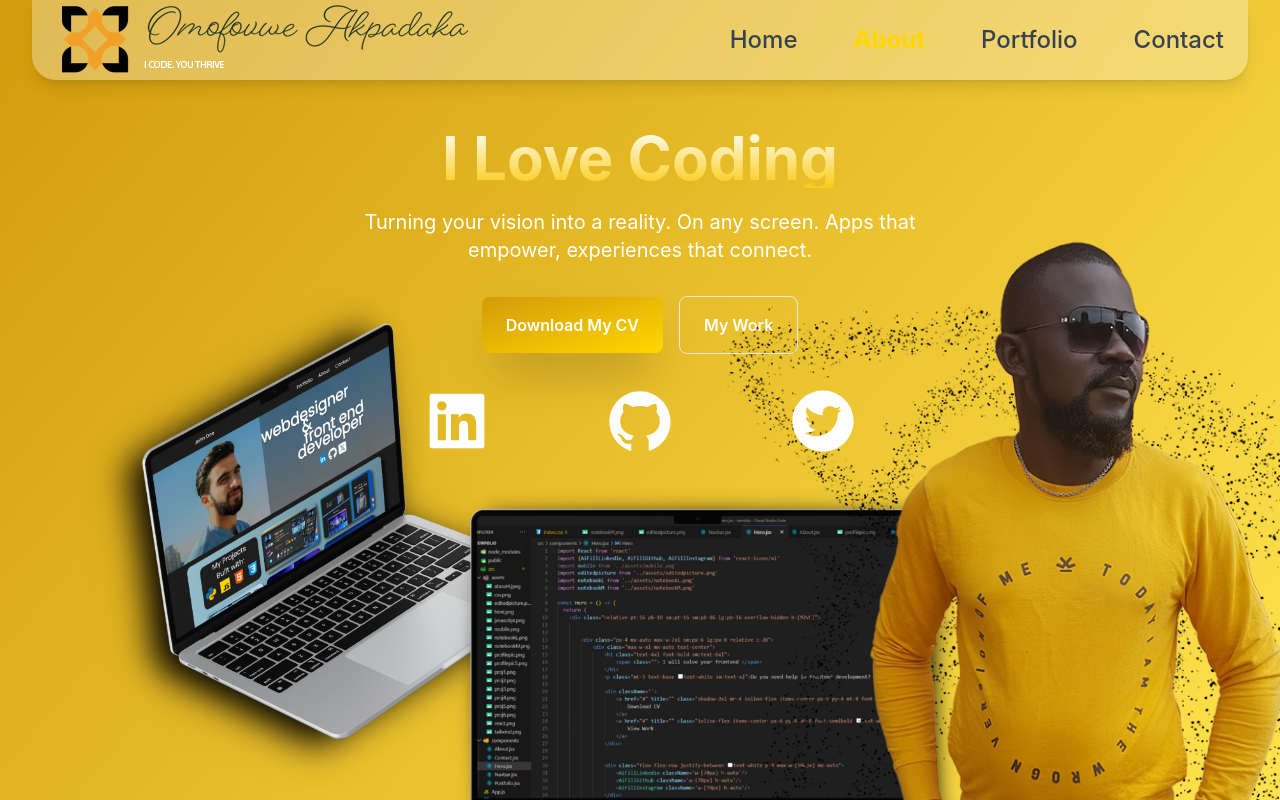
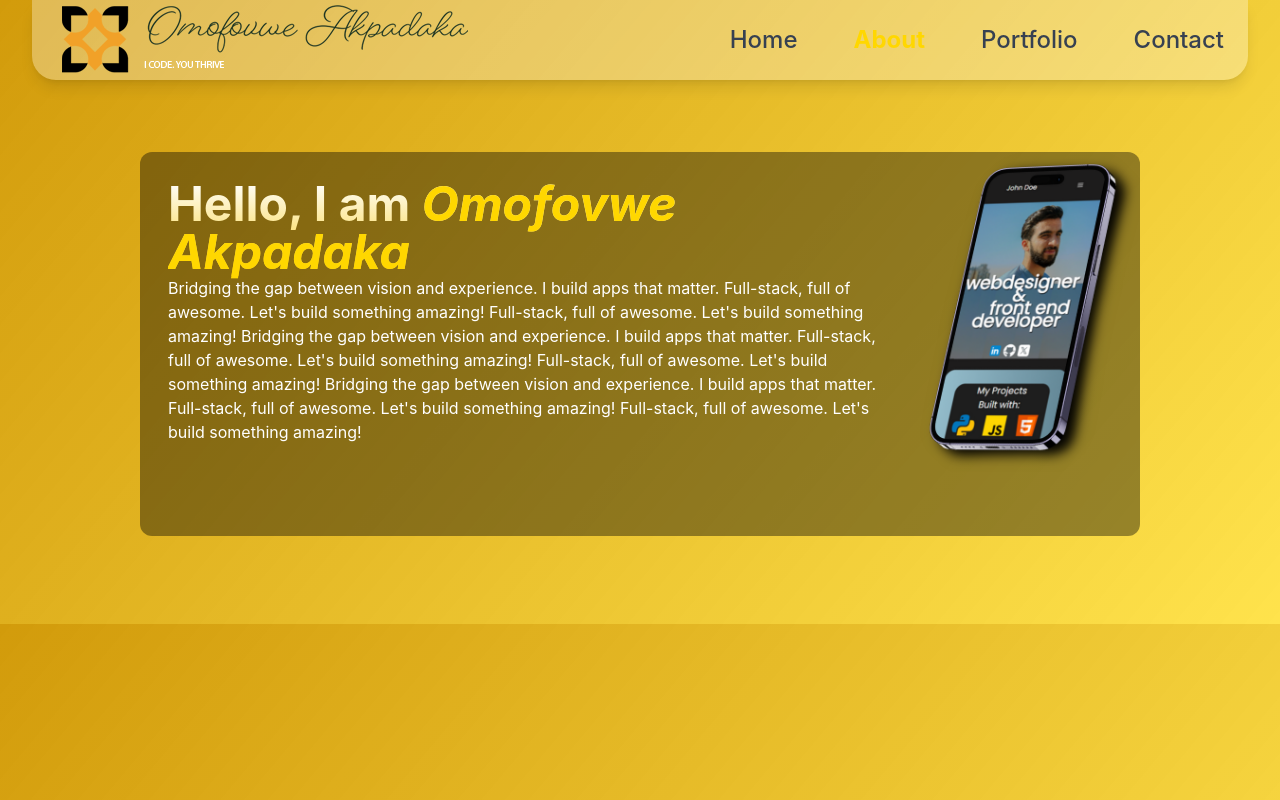
Before and after one commit to afovwe/portfolio, a React (Create React App) app: page /About in a window 1280 px wide. Built offline with nearby package versions, Linux system fonts and the light colour scheme.

Commit message:
Start about page

```diff
--- a/src/App.js
+++ b/src/App.js
@@ -1,6 +1,9 @@
+import About from "./components/About";
 import Hero from "./components/Hero";
 import Navbar from "./components/Navbar";
 import { BrowserRouter, Route, Routes } from "react-router-dom";
+import Portfolio from "./components/Portfolio";
+import Contact from "./components/Contact";
 
 
 function App() {
@@ -8,7 +11,13 @@ function App() {
     <BrowserRouter>
     <div>
       <Navbar />
-      <Hero />
+      <Routes>
+        <Route index element={ <Hero />} />
+        <Route path="/Hero" element={<Hero />}/>
+        <Route path="/About" element={<About />}/>
+        <Route path="/Portfolio" element={<Portfolio />}/>
+        <Route path="/Contact" element={<Contact />}/>
+      </Routes>
     </div>
     </BrowserRouter>
 
--- /dev/null
+++ b/src/components/About.jsx
@@ -0,0 +1,33 @@
+import React from 'react';
+import mobile from '../assets/mobileR.png';
+
+function About() {
+  return (
+    <div className='pt-16 pb-10 sm:pt-16 sm:pb-16 lg:pb-16'>
+      <div className='py-16 m-6 overflow-hidden md:pt-0 sm:pt-16 2xl:pt-16 relative bg-black/40 max-w-[1000px] mx-auto rounded-xl'>
+        <div className='flex flex-col lg:flex-row'> {/* Maintain flex for layout */}
+          <div className='p-7 mx-auto order-1 lg:order-none'> {/* Text content with order */}
+            <div>
+              <h2 className='text-3xl font bold leading-light gray-primary-color sm:text-4xl lg:text-5xl'>Hello, I am <span className='italic'>Omofovwe Akpadaka</span> </h2>
+              <p className='text-white'>
+                Bridging the gap between vision and experience. I build apps that matter. Full-stack, full of awesome.
+                         Let's build something amazing! Full-stack, full of awesome. Let's build something amazing!
+                          Bridging the gap between vision and experience. I build apps that matter. Full-stack, full of awesome.
+                         Let's build something amazing! Full-stack, full of awesome. Let's build something amazing!
+                          Bridging the gap between vision and experience. I build apps that matter. Full-stack, full of awesome.
+                         Let's build something amazing! Full-stack, full of awesome. Let's build something amazing!
+             </p>
+            </div>
+          </div>
+          <img className="flex md:relative mx-auto lg:mr-0 lg:ml-auto w-[240px] md:w-[400px] h-auto order-2 lg:order-none lg:hidden" src={mobile} alt="" />
+          <img className="hidden lg:block mx-auto w-[240px] md:w-[400px] h-auto lg:mr-0 lg:ml-auto" src={mobile} alt="" style={{ maxHeight: '40vh' }} />
+        </div>
+      </div>
+      <div className='bg-black/40 max-w-[1300px] mx-auto rounded-xl overflow-hidden'>
+
+      </div>
+    </div>
+  );
+}
+
+export default About;
--- /dev/null
+++ b/src/components/Contact.jsx
@@ -0,0 +1,9 @@
+import React from 'react'
+
+function Contact() {
+  return (
+    <div>Contact</div>
+  )
+}
+
+export default Contact
--- a/src/components/Hero.jsx
+++ b/src/components/Hero.jsx
@@ -14,7 +14,7 @@ const Hero = () => {
                     I Love Coding
                 </h1>
                 <p className='mt-5 text-base text-white sm:text-xl'>
-                    Turning your vision into a reality. On any screen. Apps that empower, experiences that connect.
+                    Let Me Craft Your Vision. Seamless Experiences that Connect, Across All Screens.
                 </p>
                 <div>
                     <a href="/" title='cv' className='shadow-2xl mr-4 inline-flex items-center px-6 py-4 mt-8 font-semibold text-white bg-primary-color rounded-lg transition-all duration-200 hover:scale-110' role='button'>
@@ -35,7 +35,7 @@ const Hero = () => {
 
         </div>
         <div className='relative bottom-0 z-10  flex mx-auto justify-center gap-20'>
-            <img className='left-[20px] top-[-20px] sm:left-20 sm:top-[-200px] absolute block w-auto h-[150px] sm:h-[500px]' src={notebookL} alt="note book" />
+            <img className='left-[20px] top-[-20px] sm:left-10 sm:top-[-200px] absolute block w-auto h-[150px] sm:h-[500px]' src={notebookL} alt="note book" />
              <img className='absolute sm:relative  w-auto bottom-[-110px] right-[-70px] sm:bottom-0  h-[100px] sm:h-[380px]' src={notebookM} alt="note book" />
             <img className='right-0 sm:bottom-0 absolute block h-auto w-[800px] sm:w-[900px]' src={profilePicture} alt="profilePicture" />
 
--- a/src/components/Navbar.jsx
+++ b/src/components/Navbar.jsx
@@ -24,13 +24,13 @@ const Navbar = () => {
             <NavLink to="/" activeClassName="selected">Home</NavLink>
           </li>
           <li className="p-2">
-            <NavLink to="/about" activeClassName="text-black">About</NavLink>
+            <NavLink to="/about" activeClassName="text-white">About</NavLink>
           </li>
           <li className="p-2">
-            <NavLink to="/portfolio" activeClassName="text-black">Portfolio</NavLink>
+            <NavLink to="/portfolio" activeClassName="text-white">Portfolio</NavLink>
           </li>
           <li className="p-2">
-            <NavLink to="/contact" activeClassName="text-black">Contact</NavLink>
+            <NavLink to="/contact" activeClassName="text-white">Contact</NavLink>
           </li>
         </ul>
 
@@ -42,7 +42,7 @@ const Navbar = () => {
         {/* Mobile navigation (unchanged) */}
         <div className={nav ? 'z-30 text-gray-300 fixed h-[50%] left-0 top-0 w-full bg-[#202121] ease-in-out duration-500'
           : 'fixed left-[-100%]'}>
-            <div className='text-3xl gray-primary-color m-4'>
+            <div className='bg-[#ffd700b2]'>
                         <img className='' src={logo} alt="logo" />
 
             </div>
@@ -51,13 +51,13 @@ const Navbar = () => {
               <NavLink to="/" activeClassName="selected">Home</NavLink>
             </li>
             <li className="p-2">
-              <NavLink to="/about" activeClassName="text-black">About</NavLink>
+              <NavLink to="/about" activeClassName="text-white">About</NavLink>
             </li>
             <li className="p-2">
-              <NavLink to="/portfolio" activeClassName="text-black">Portfolio</NavLink>
+              <NavLink to="/portfolio" activeClassName="text-white">Portfolio</NavLink>
             </li>
             <li className="p-2">
-              <NavLink to="/contact" activeClassName="text-black">Contact</NavLink>
+              <NavLink to="/contact" activeClassName="text-white">Contact</NavLink>
             </li>
           </ul>
         </div>
--- /dev/null
+++ b/src/components/Portfolio.jsx
@@ -0,0 +1,9 @@
+import React from 'react'
+
+function Portfolio() {
+  return (
+    <div>Portfolio</div>
+  )
+}
+
+export default Portfolio
```
